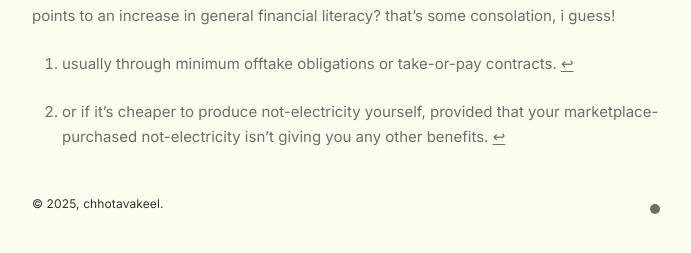
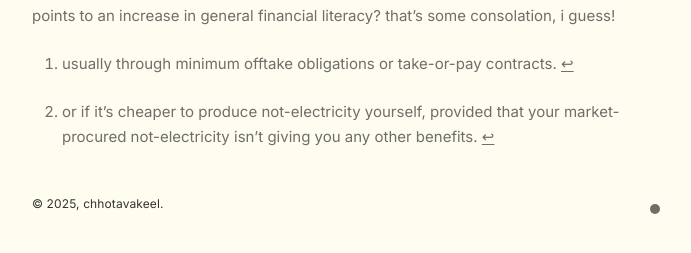
Before and after one commit to chhotavakeel/updatedsite, a Jekyll site: the page built from _notes/Public/all-electricity-is-accounting.md, in a window 1280 px wide and 900 px high, scrolled down 1647 px. Shown: the part 627-880 px from the top of the window, without its empty margins (293-984 px from the left). Built offline with Jekyll 4.4.1, drawn with Linux system fonts in a browser that asks for light colours.

Commit message:
Update all-electricity-is-accounting.md

```diff
--- a/_notes/Public/all-electricity-is-accounting.md
+++ b/_notes/Public/all-electricity-is-accounting.md
@@ -43,4 +43,4 @@ the jokes write themselves. the public official responsible for overseeing free
 
 [^1]: usually through minimum offtake obligations or take-or-pay contracts.
 
-[^2]: or if it's cheaper to produce not-electricity yourself, provided that your marketplace-purchased not-electricity isn't giving you any other benefits.
+[^2]: or if it's cheaper to produce not-electricity yourself, provided that your market-procured not-electricity isn't giving you any other benefits.
```
